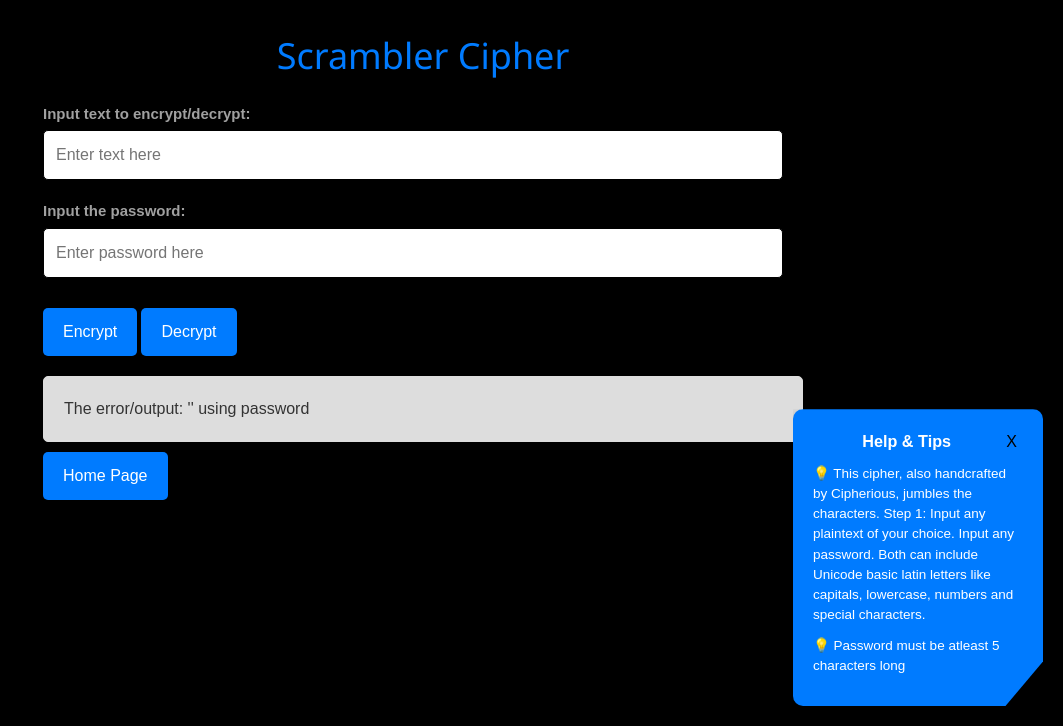
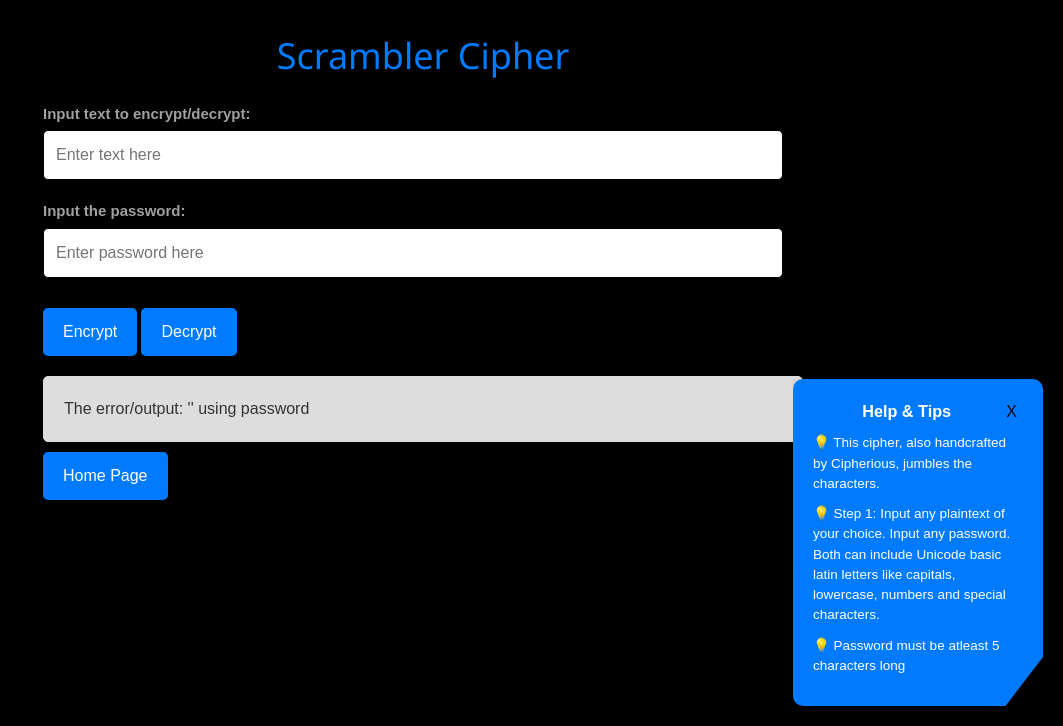
Before and after one commit to Cipherious123/Cipherious, a Flask app: page /scrambler_func in a window 1280 px wide. Shown: the part 74-800 px from the top of the page, without its empty margins (217-1280 px from the left). Run offline with Flask 3, Linux system fonts and the light colour scheme; some libraries are stand-ins or nearby versions.

Commit message:
modified:   templates/aes.html 	modified:   templates/scrambler_html.html

```diff
--- a/templates/aes.html
+++ b/templates/aes.html
@@ -149,8 +149,6 @@
     </div>
 </div>
 
-<a href="{{url_for('cipherious')}}" class="button">Home Page</a>
-</div>
 <script>
     function closeHelpBox() {
         document.querySelector('.help-box').style.display = 'none';
--- a/templates/scrambler_html.html
+++ b/templates/scrambler_html.html
@@ -143,10 +143,12 @@
         Help & Tips
     </div>
     <div class="help-box-content">
-        <div class="tip">💡 This cipher, also handcrafted by Cipherious, jumbles the characters.
-            Step 1: Input any plaintext of your choice. Input any password. Both can include Unicode basic latin letters like capitals, lowercase, numbers and special characters.
-            </div>
-        <div class="tip">💡 Password must be atleast 5 characters long</div>
+        <div class="tip">💡 This cipher, also handcrafted by Cipherious, jumbles the characters. </div>
+
+        <div class="tip">💡 Step 1: Input any plaintext of your choice. Input any password.
+            Both can include Unicode basic latin letters like capitals, lowercase, numbers and special characters. </div>
+
+        <div class="tip">💡 Password must be atleast 5 characters long </div>
     </div>
 </div>
 <script>
```
